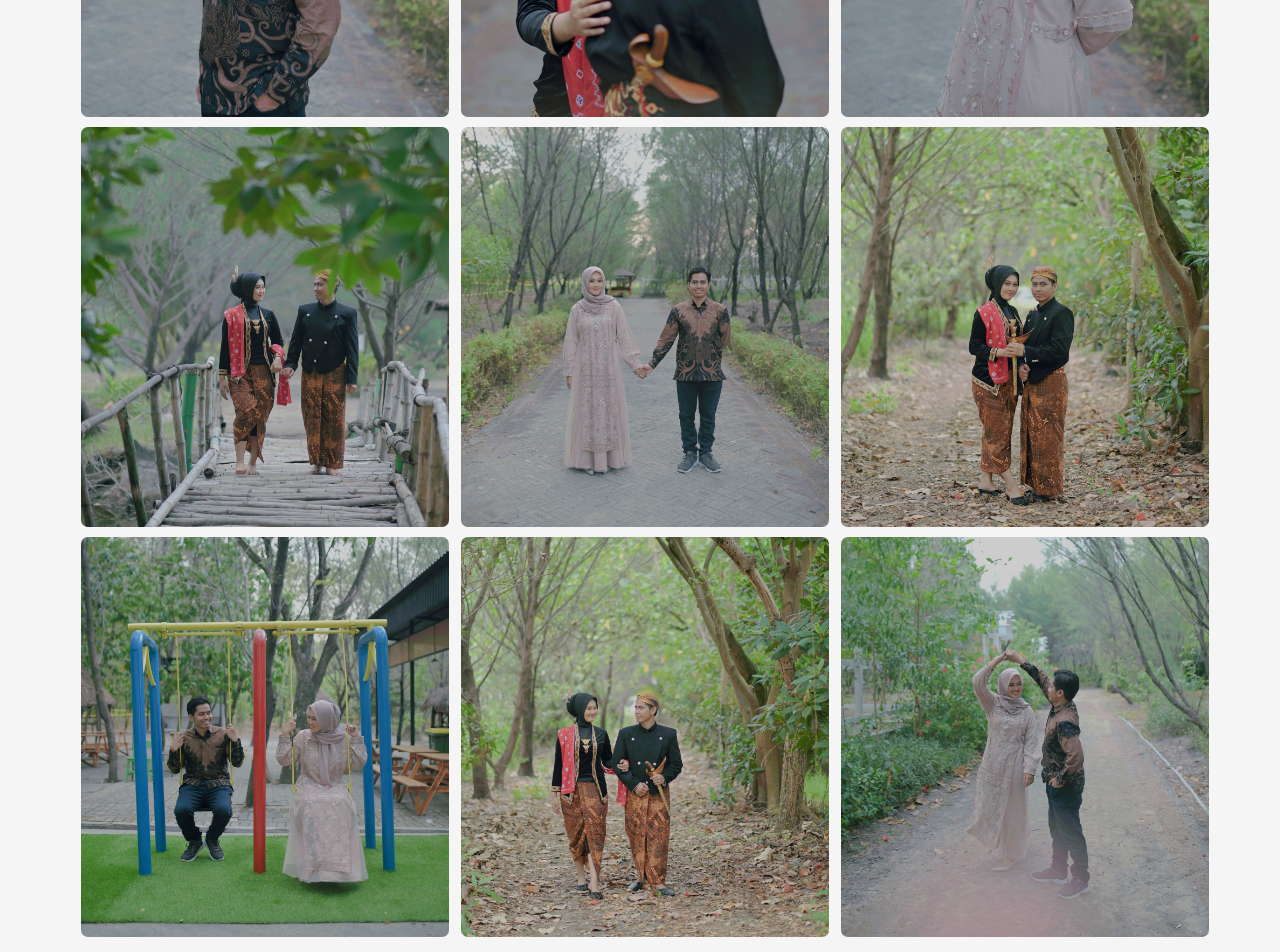
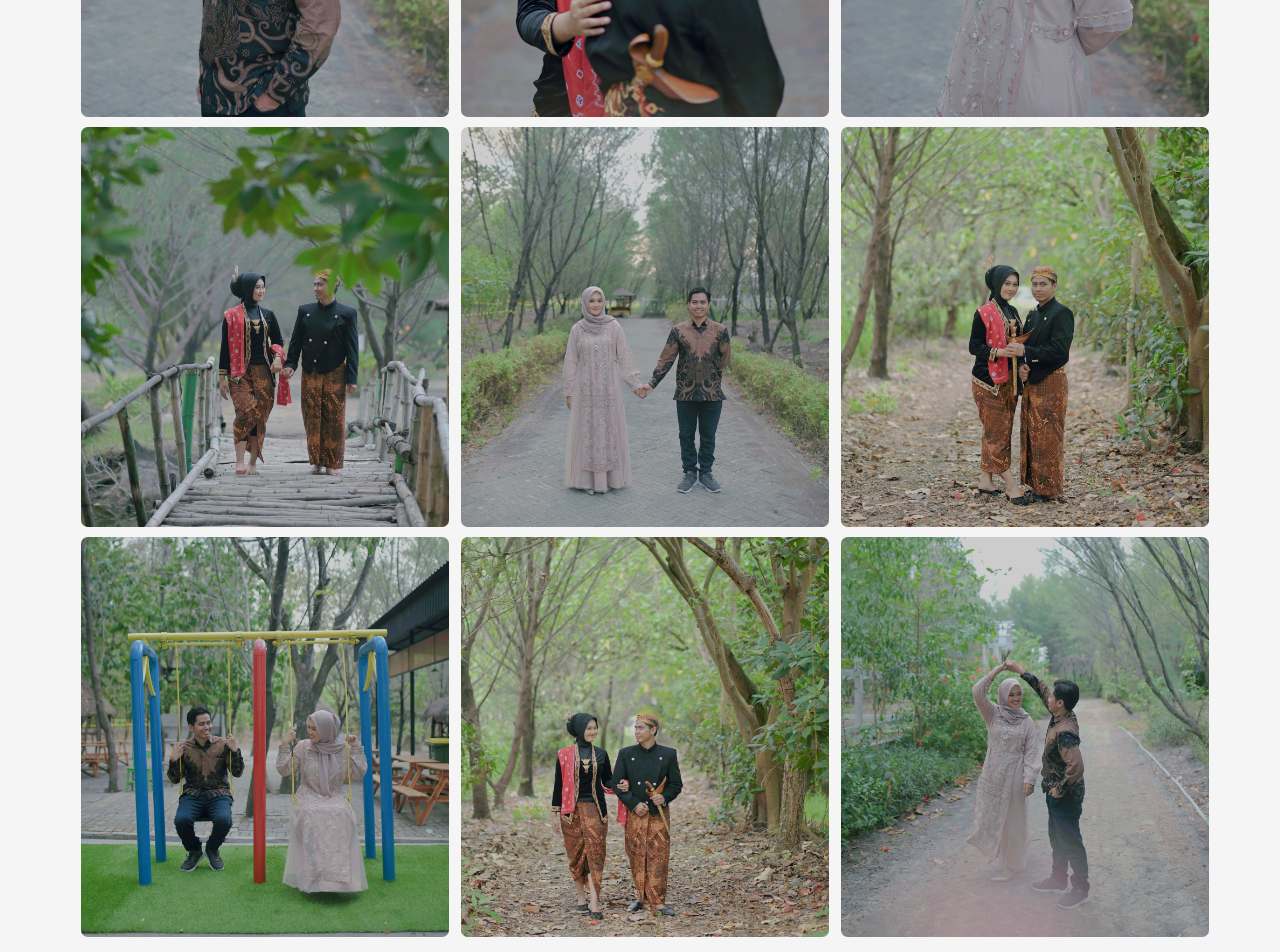
Before and after one commit to undanganrohman/vidya_rohman, a plain HTML site: page index.html in a window 1280 px wide. Shown: the part 4420-5372 px from the top of the page. Drawn offline with nearby package versions, Linux system fonts and the light colour scheme; animation ran at ten frames a second; files whose address does not match are found by name.

Commit message:
update lagi

```diff
--- a/index.html
+++ b/index.html
@@ -368,7 +368,7 @@
 									</a>
 								</li>
 
-								<li class="one-third animate-box" data-animate-effect="fadeIn" style="background-image: url(images/5_.jpg);background-position-y: -150px;">
+								<li class="one-third animate-box" data-animate-effect="fadeIn" style="background-image: url(images/5_.jpg);background-position-y: -130px;">
 									<a href="images/5_.jpg" class="color-3">
 										<div class="case-studies-summary" style="background: rgba(0,0,0,0.35); border-radius: 8px;">
 										</div>
@@ -382,21 +382,21 @@
 									</a>
 								</li>
 
-								<li class="one-third animate-box" data-animate-effect="fadeIn" style="background-image: url(images/7_.jpg);background-position-y: -130px;">
+								<li class="one-third animate-box" data-animate-effect="fadeIn" style="background-image: url(images/7_.jpg);background-position-y: -120px;">
 									<a href="images/7_.jpg" class="color-4">
 										<div class="case-studies-summary" style="background: rgba(0,0,0,0.35); border-radius: 8px;">
 										</div>
 									</a>
 								</li>
 
-								<li class="one-third animate-box" data-animate-effect="fadeIn" style="background-image: url(images/8_.jpg);background-position-y: -150px;">
+								<li class="one-third animate-box" data-animate-effect="fadeIn" style="background-image: url(images/8_.jpg);background-position-y: -130px;">
 									<a href="images/8_.jpg" class="color-5">
 										<div class="case-studies-summary" style="background: rgba(0,0,0,0.35); border-radius: 8px;">
 										</div>
 									</a>
 								</li>
 
-								<li class="one-third animate-box" data-animate-effect="fadeIn" style="background-image: url(images/9_.jpg);background-position-y: -145px;">
+								<li class="one-third animate-box" data-animate-effect="fadeIn" style="background-image: url(images/9_.jpg);background-position-y: -135px;">
 									<a href="images/9_.jpg" class="color-5">
 										<div class="case-studies-summary" style="background: rgba(0,0,0,0.35); border-radius: 8px;">
 										</div>
@@ -650,7 +650,7 @@
 </script>
 
 <!-- Tambahkan script berikut di bawah sebelum </body> -->
-<script>
+<!-- <script>
 	document.addEventListener("DOMContentLoaded", function () {
     // Saat halaman dimuat, kunci scroll & interaksi
     document.body.style.overflow = "hidden";
@@ -680,7 +680,7 @@
         window.scrollTo({ top: header.offsetHeight, behavior: 'smooth' });
     });
 });
-</script>
+</script> -->
 
 <script>
 	AOS.init({
```
Also changed, not shown: images/1_ - Copy.jpg, images/3_ - Copy.jpg.
